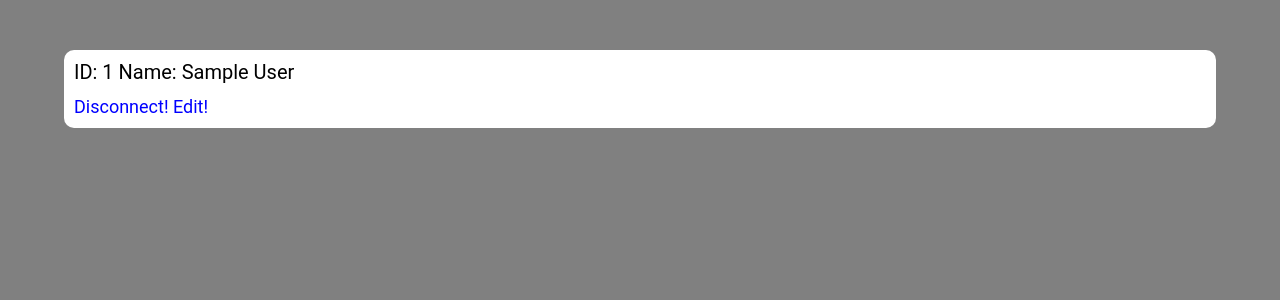
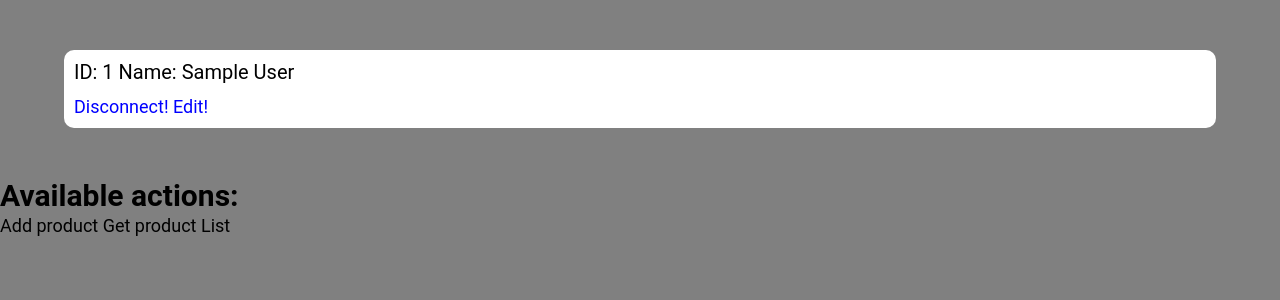
Before and after one commit to denisLevytskyi/kassa, a PHP site: page /Templates/main.php in a window 1280 px wide. Shown: the part 50-350 px from the top of the page. Run offline with PHP 8.4, Linux system fonts and the light colour scheme; the visitor is signed in with stand-in values (Sample User, id 1).

Commit message:
create second and add links on mainpage

```diff
--- a/Templates/main.php
+++ b/Templates/main.php
@@ -30,5 +30,18 @@
 			</a>
 		</div>
 	</section>
+	<section class="links">
+		<h1 class="linksH1">
+			Available actions:
+		</h1>
+		<div class="linksWrapper">
+			<a href="" class="linksWrapperA">
+				Add product
+			</a>
+			<a href="" class="linksWrapperA">
+				Get product List
+			</a>
+		</div>
+	</section>
 </body>
 </html>
```
